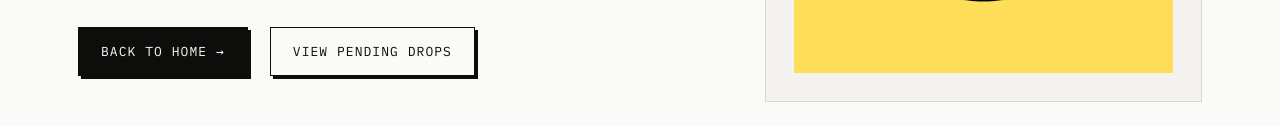
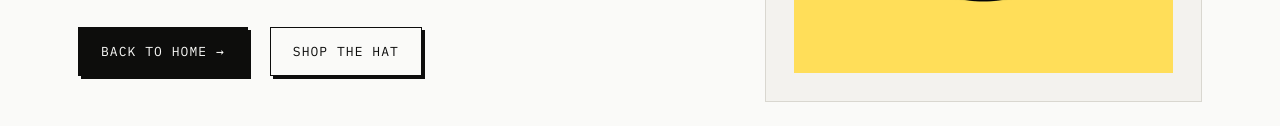
Before and after one commit to hellostephaniehuynh/too-hot-for-corporate, a plain HTML site: page 404.html in a window 1280 px wide. Shown: the part 497-623 px from the top of the page. Drawn offline with Linux system fonts and the light colour scheme.

Commit message:
Replace stale 'pending drops' wording now that the hat is on sale
Co-Authored-By: Claude Fable 5.2 <noreply@anthropic.com>

```diff
--- a/404.html
+++ b/404.html
@@ -50,7 +50,7 @@
       <p class="hero__lede">Whatever you were looking for didn't survive the reorg. It happens to the best of us. Here's how to get back to the parts of the site that still have a job.</p>
       <div class="hero__actions">
         <a href="index.html" class="btn btn--yellow">back to home →</a>
-        <a href="products.html" class="btn btn--ghost">view pending drops</a>
+        <a href="products.html" class="btn btn--ghost">shop the hat</a>
       </div>
     </div>
     <div class="hero__badge">
```
Also changed, not shown: index.html (+1 -1 lines).
